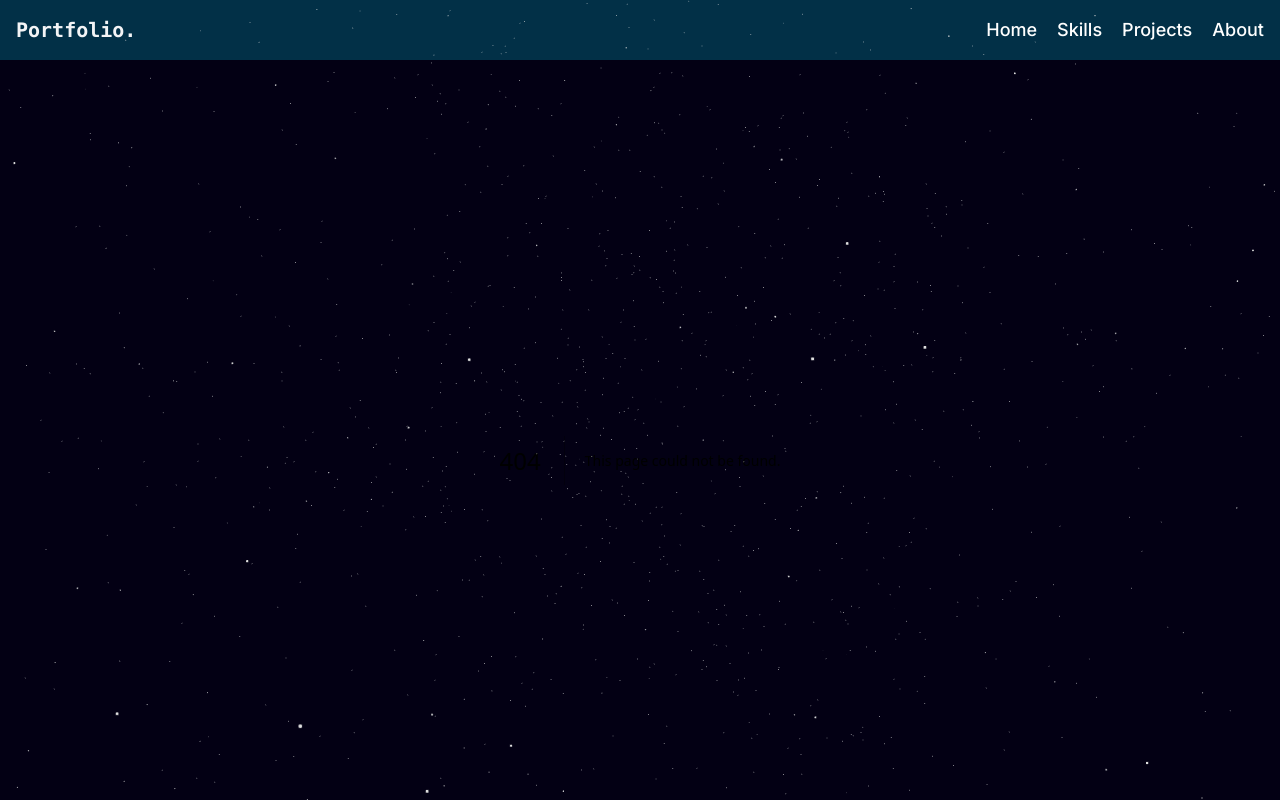
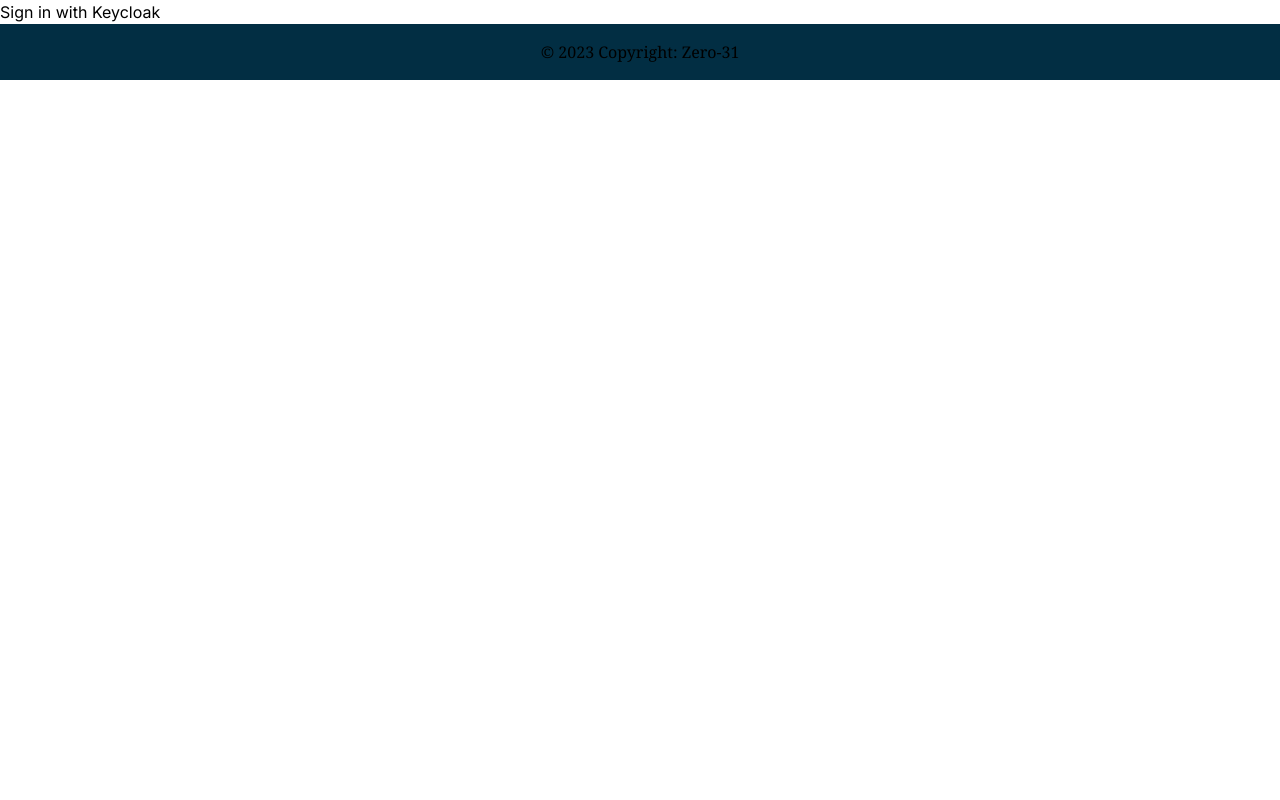
Before and after one commit to Dodamwaththacs/my-portfolio, a Next.js app: page /auth in a window 1280 px wide. Before the commit this address had no page. Built offline with nearby package versions, Linux system fonts and the light colour scheme.

Commit message:
add google auth

```diff
--- a/package.json
+++ b/package.json
@@ -14,6 +14,7 @@
     "@react-three/fiber": "^8.17.6",
     "framer-motion": "^11.3.29",
     "next": "14.2.5",
+    "next-auth": "^4.24.8",
     "react": "^18",
     "react-dom": "^18",
     "react-icons": "^5.2.1",
--- /dev/null
+++ b/src/app/api/auth/[...nextauth]/route.js
@@ -0,0 +1,28 @@
+import NextAuth from "next-auth";
+import KeycloakProvider from "next-auth/providers/keycloak";
+
+console.log("Keycloak Issuer:", process.env.KEYCLOAK_ISSUER);
+
+const handler = NextAuth({
+  providers: [
+    KeycloakProvider({
+      clientId: process.env.KEYCLOAK_CLIENT_ID,
+      clientSecret: process.env.KEYCLOAK_CLIENT_SECRET,
+      issuer: process.env.KEYCLOAK_ISSUER,
+    }),
+  ],
+  debug: true,
+  logger: {
+    error: (code, metadata) => {
+      console.error("NextAuth Error:", code, metadata);
+    },
+    warn: (code) => {
+      console.warn("NextAuth Warning:", code);
+    },
+    debug: (code, metadata) => {
+      console.log("NextAuth Debug:", code, metadata);
+    },
+  },
+});
+
+export { handler as GET, handler as POST };
--- /dev/null
+++ b/src/app/auth/page.js
@@ -0,0 +1,17 @@
+"use client";
+
+import { signIn } from "next-auth/react";
+
+export default function SignInButton() {
+  const handleSignIn = async () => {
+    try {
+      console.log("Signing in with Keycloak... my name is chamia");
+      const result = await signIn("keycloak", { callbackUrl: "/" });
+      console.log("SignIn result:", result);
+    } catch (error) {
+      console.error("SignIn error:", error);
+    }
+  };
+
+  return <button onClick={handleSignIn}>Sign in with Keycloak</button>;
+}
--- a/src/app/layout.js
+++ b/src/app/layout.js
@@ -1,28 +1,29 @@
+"use client";
+
 import { Inter } from "next/font/google";
 import "../styles/globals.css";
 import "../styles/tailwind.css";
 import Header from "../components/Header";
 import Footer from "../components/Footer";
 import StarsCanvas from "@/components/threeJS/main/StarBackground";
+import { SessionProvider } from "next-auth/react";
 
 const inter = Inter({ subsets: ["latin"] });
-
-export const metadata = {
-  title: "My Portfilio",
-};
 
 export default function RootLayout({ children }) {
   return (
     <html lang="en">
       <body className={inter.className}>
-        <div className="flex flex-col h-screen  bg-[#030014] overflow-y-scroll overflow-x-hidden ">
-          <div className="fixed bottom-0 w-full">
-            <StarsCanvas />
-          </div>
-          <Header />
+        <SessionProvider>
+          {/* <div className="flex flex-col h-screen bg-[#030014] overflow-y-scroll overflow-x-hidden">
+            <div className="fixed bottom-0 w-full">
+              <StarsCanvas />
+            </div>
+            <Header /> */}
           <main className="flex-grow">{children}</main>
           <Footer />
-        </div>
+          {/* </div> */}
+        </SessionProvider>
       </body>
     </html>
   );
--- a/src/app/projects/page.js
+++ b/src/app/projects/page.js
@@ -9,7 +9,7 @@ export default function Projects() {
         "This is a portable weather station targeted for hikers and campers to ensure their safety and awareness.",
       image: "/project/weatherStation.jpg",
       technologies: ["C", "Arduino IDE", "Arduino Uno", "EasyEDA", "Blender"],
-      link: "https://project1-link.com",
+      link: "https://github.com/Dodamwaththacs/portable-weather-station.git",
     },
     {
       title: "Health Hive ",
@@ -33,7 +33,7 @@ export default function Projects() {
         "Solidity",
         "Ganache",
       ],
-      link: "https://project2-link.com",
+      link: "https://github.com/Dodamwaththacs/healthhive-backend.git",
     },
     {
       title: "Portfolio Website",
@@ -50,7 +50,7 @@ export default function Projects() {
         "C#",
         "ProsgreSQL",
       ],
-      link: "https://project1-link.com",
+      link: "https://github.com/Dodamwaththacs/my-portfolio.git",
     },
   ];
 
```
Also changed, not shown: 1 other file (tests, documents, lock files or other folders).
